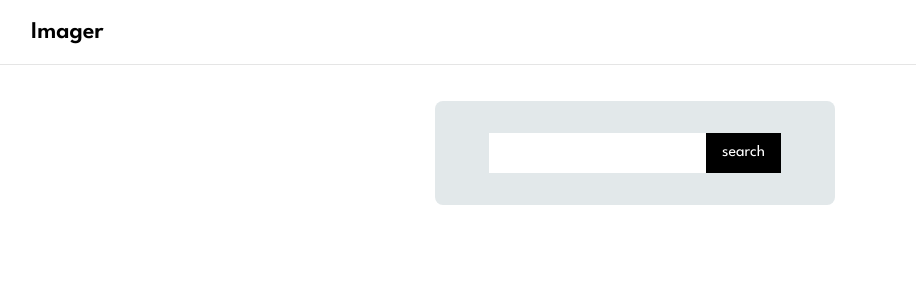
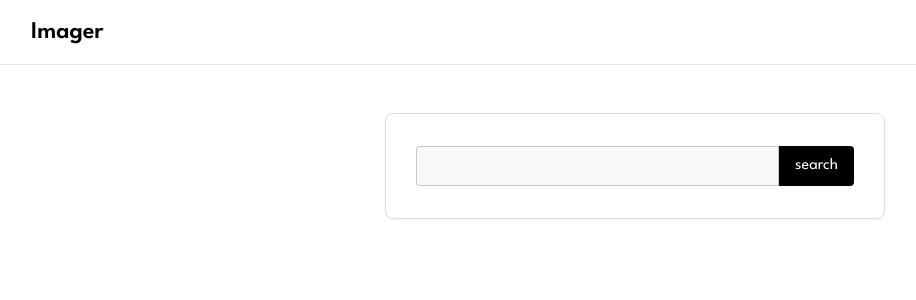
Before and after one commit to gcn12/topline-pro, a Next.js app: page / in a window 1280 px wide. Shown: the top 300 px of the page, without its empty margins (5-921 px from the left). Built offline with nearby package versions, Linux system fonts and the light colour scheme; what @radix-ui/themes would draw is missing.

Commit message:
Added searchbar styling

```diff
--- a/pages/index.tsx
+++ b/pages/index.tsx
@@ -14,7 +14,7 @@ export default function Home() {
         <title>Image Gallery</title>
       </Head>
       <Header />
-      <Spacer size={36} axis="y" />
+      <Spacer size={48} axis="y" />
       <Searchbar />
       <Spacer size={56} axis="y" />
       <ImageGallery />
--- a/screens/ImageGallery/ImageModal.tsx
+++ b/screens/ImageGallery/ImageModal.tsx
@@ -32,7 +32,7 @@ export default function ImageModal({ children, imageObj }: Props) {
             borderRadius: "12px",
           }}
         />
-        <Spacer size={24} axis="y" />
+        <Spacer size={30} axis="y" />
         {imageObj.userImageURL ? (
           <div className="flex items-center">
             <NextImage
--- a/screens/ImageGallery/Searchbar.tsx
+++ b/screens/ImageGallery/Searchbar.tsx
@@ -17,19 +17,24 @@ export default function Searchbar() {
   };
 
   return (
-    <div className="bg-grey-900 max-w-[400px] py-32px mx-auto flex justify-center rounded-8px">
-      <form onSubmit={handleSubmit(onSubmit)}>
+    <div
+      className="bg-[#ffffff] max-w-[500px] py-32px mx-auto flex justify-center rounded-8px
+        shadow-sm [border:1px_solid_#e3dada] px-30px"
+    >
+      <form onSubmit={handleSubmit(onSubmit)} className="w-full">
         <label className="visually-hidden" htmlFor="search-box">
           search for images
         </label>
         <div className="flex w-full">
           <input
-            className="h-40px w-full px-4px text-20px"
+            className="h-40px w-full px-8px text-20px bg-[#f8f8f8] [border:1px_solid_rgba(0,0,0,.2)] rounded-l-4px [border-right:none]"
             id="search-box"
             autoComplete="off"
             {...register("search")}
           />
-          <button className="bg-black text-white h-40px px-16px">search</button>
+          <button className="bg-black text-white h-40px px-16px rounded-r-4px">
+            search
+          </button>
         </div>
       </form>
     </div>
```
